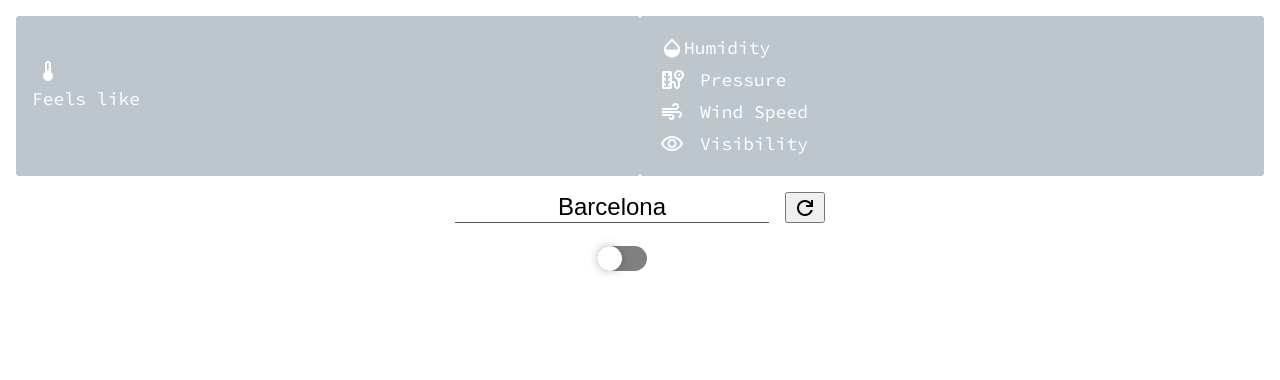
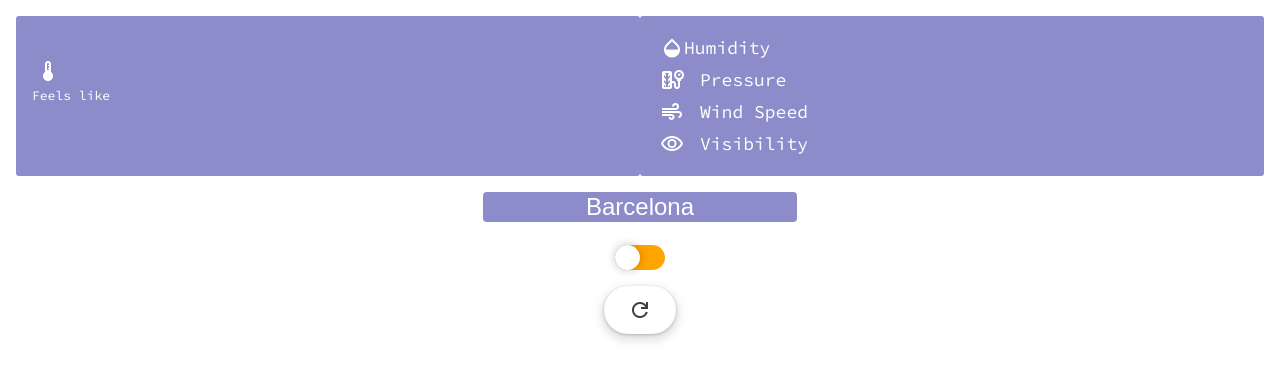
Before and after one commit to leynadm/weather-app, a plain HTML site: page index.html in a window 1280 px wide. Drawn offline with nearby package versions, Linux system fonts and the light colour scheme; no server answers.

Commit message:
Add functionality to measurement system toggle button and perform style improvements

```diff
--- a/index.html
+++ b/index.html
@@ -80,13 +80,20 @@
 
             <div class="search-container">
                 <input type="text" name="city-search-box" id="city-search-box" placeholder="Search for a city..." value="Barcelona">
-                <button type="button" class="search-button material-symbols-outlined">refresh</button>
             </div>
 
-            <label class="toggle">°C or °F
-                <input type="checkbox" class="toggle__input" name="celsius-or-fahrenheit" id="celsius-or-fahrenheit" required>
+            <div class="measurement-system">°C</div>
+
+            <label class="toggle">
+                <input type="checkbox" class="toggle__input" name="celsius-or-fahrenheit" id="celsius-or-fahrenheit">
                 <div class="toggle__fill" tabindex="1"></div>
             </label>
+
+            <button type="button" class="search-button material-symbols-outlined">refresh</button>
+
+            <div class="loading-screen">
+                <img src="/src/assets/loading.gif" alt="">
+            </div>
         </div>
 
     </div>
--- a/style.css
+++ b/style.css
@@ -43,13 +43,13 @@
 
 .left-side{
 	padding: 1rem;
-	background: rgba(112,128,144,0.45);
+	background: rgba(0,0,139,0.45);
 	border-radius: 3px;
 }
 
 .right-side{
 	padding: 1rem;
-	background: rgba(112,128,144,0.45);
+	background: rgba(0,0,139,0.45);
 	border-radius: 3px;
 	display: flex;
 	flex-direction: column;
@@ -87,10 +87,17 @@
 
 .search-container{
 	display: flex;
+	border-radius: 4px;
+	background: rgba(0,0,139,0.45)}
+
+.span-horizontal{
+	display: flex;
+	font-size: small;
 }
 
-.search-button{
+.feels-like{
 	margin-left: 1rem;
+	font-size: small;
 }
 
 #city-search-box{
@@ -100,9 +107,23 @@
 
 input{
 	outline: 0;
-    border-width: 0 0 1px;
-    border-color: black;
+    border-width: 0;
     background: transparent;
+	color: white;
+}
+
+.loading-screen{
+	position:fixed;
+    padding:0;
+    margin:0;
+    top:0;
+    left:0;
+    width: 100%;
+    height: 100%;
+    background:rgba(255,255,255,0.7);
+	display: none;
+	justify-content:center;
+	align-items:center;
 }
 
 .city{
@@ -119,7 +140,7 @@
 }
 
 .toggle__input:checked ~ .toggle__fill {
-    background-color: #009578;
+    background-color: lightblue;
 }
 
 .toggle__input {
@@ -131,7 +152,7 @@
     width: var(--width);
     height: var(--height);
     border-radius: var(--border-radius);
-    background:grey;
+    background:orange;
     transition: background 0.2s;
 }
 
@@ -151,3 +172,75 @@
 .toggle__input:checked ~ .toggle__fill::after {
     transform: translateX(var(--height));
 }
+
+
+/* CSS */
+.search-button {
+	margin-top: 1rem;
+  align-items: center;
+  appearance: none;
+  background-color: #fff;
+  border-radius: 24px;
+  border-style: none;
+  box-shadow: rgba(0, 0, 0, .2) 0 3px 5px -1px,rgba(0, 0, 0, .14) 0 6px 10px 0,rgba(0, 0, 0, .12) 0 1px 18px 0;
+  box-sizing: border-box;
+  color: #3c4043;
+  cursor: pointer;
+  display: inline-flex;
+  fill: currentcolor;
+  font-family: "Google Sans",Roboto,Arial,sans-serif;
+  font-size: 14px;
+  font-weight: 500;
+  height: 48px;
+  justify-content: center;
+  letter-spacing: .25px;
+  line-height: normal;
+  max-width: 100%;
+  overflow: visible;
+  padding: 2px 24px;
+  position: relative;
+  text-align: center;
+  text-transform: none;
+  transition: box-shadow 280ms cubic-bezier(.4, 0, .2, 1),opacity 15ms linear 30ms,transform 270ms cubic-bezier(0, 0, .2, 1) 0ms;
+  user-select: none;
+  -webkit-user-select: none;
+  touch-action: manipulation;
+  width: auto;
+  will-change: transform,opacity;
+  z-index: 0;
+}
+
+.search-button:hover {
+  background: #F6F9FE;
+  color: #174ea6;
+}
+
+.search-button:active {
+  box-shadow: 0 4px 4px 0 rgb(60 64 67 / 30%), 0 8px 12px 6px rgb(60 64 67 / 15%);
+  outline: none;
+}
+
+.search-button:focus {
+  outline: none;
+  border: 2px solid #4285f4;
+}
+
+.search-button:not(:disabled) {
+  box-shadow: rgba(60, 64, 67, .3) 0 1px 3px 0, rgba(60, 64, 67, .15) 0 4px 8px 3px;
+}
+
+.search-button:not(:disabled):hover {
+  box-shadow: rgba(60, 64, 67, .3) 0 2px 3px 0, rgba(60, 64, 67, .15) 0 6px 10px 4px;
+}
+
+.search-button:not(:disabled):focus {
+  box-shadow: rgba(60, 64, 67, .3) 0 1px 3px 0, rgba(60, 64, 67, .15) 0 4px 8px 3px;
+}
+
+.button-17:not(:disabled):active {
+  box-shadow: rgba(60, 64, 67, .3) 0 4px 4px 0, rgba(60, 64, 67, .15) 0 8px 12px 6px;
+}
+
+.button-17:disabled {
+  box-shadow: rgba(60, 64, 67, .3) 0 1px 3px 0, rgba(60, 64, 67, .15) 0 4px 8px 3px;
+}
```
Also changed, not shown: main.js (+4 -4 lines).
